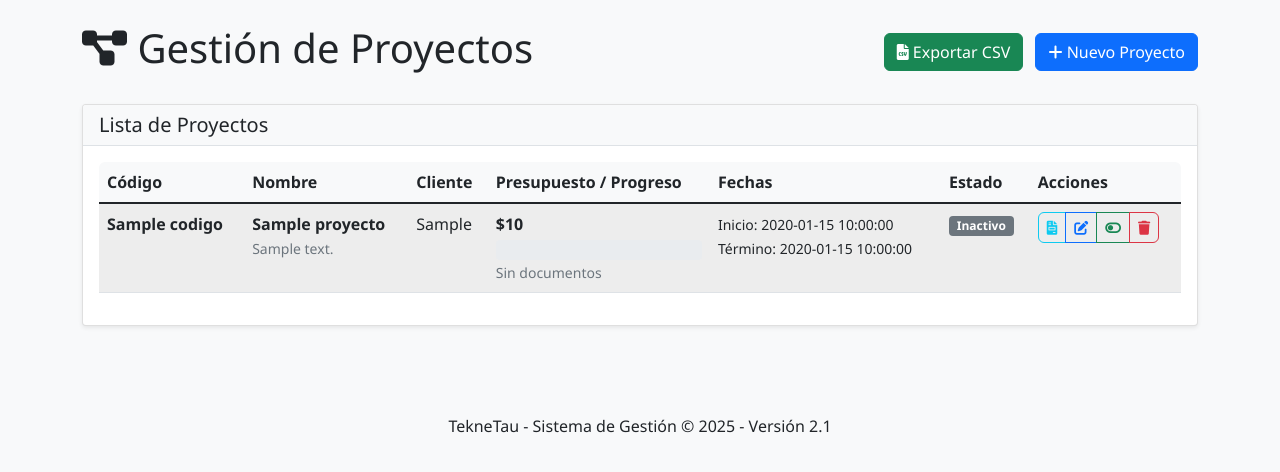
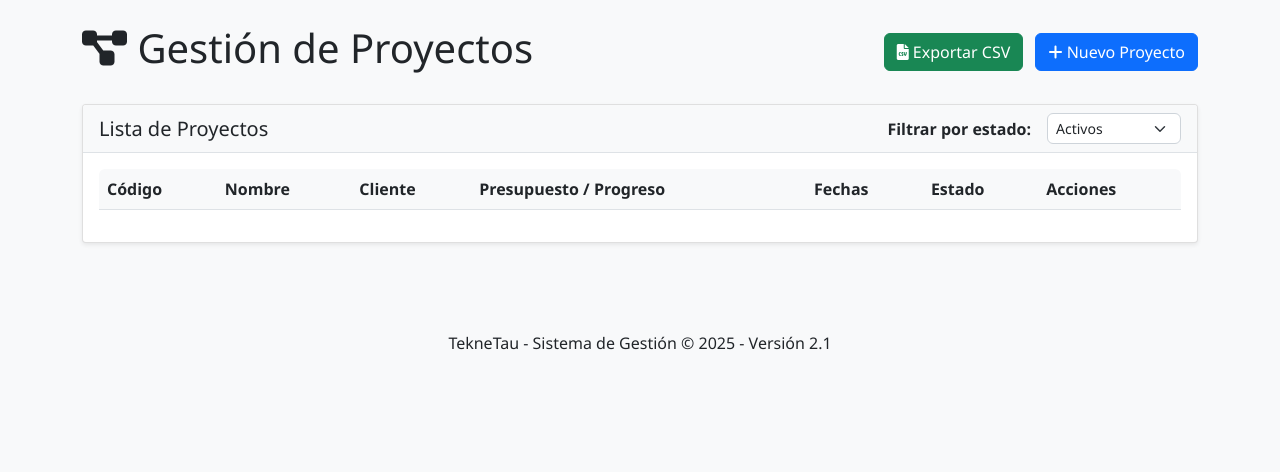
Before and after one commit to Jesus1025/Limpieza-y-MySQL-support, a Flask app: template proyecto integrado final final final/ULTIMA INTENTANDO/proyecto integrado/templates/proyectos.html in a window 1280 px wide. Shown: the part 62-534 px from the top of the page. Run offline with Flask 2, Linux system fonts and the light colour scheme; a user stored in the database is signed in; tables that the repository leaves empty or names only in its code hold one stand-in row (values such as "Sample post"); the template is opened without the code that fills it: most values are stand-ins (such as "Sample title", 1, 10 or a date in 2020).

Commit message:
final final final

```diff
--- a/proyecto integrado final final final/ULTIMA INTENTANDO/proyecto integrado/templates/proyectos.html
+++ b/proyecto integrado final final final/ULTIMA INTENTANDO/proyecto integrado/templates/proyectos.html
@@ -22,12 +22,21 @@
 <div class="row">
     <div class="col-12">
         <div class="card">
-            <div class="card-header">
+            <div class="card-header d-flex justify-content-between align-items-center">
                 <h5 class="card-title mb-0">Lista de Proyectos</h5>
+                <div class="d-flex align-items-center gap-2">
+                    <label class="mb-0 me-2">Filtrar por estado:</label>
+                    <select id="filtroEstadoProyecto" class="form-select form-select-sm" style="width: auto;" onchange="filtrarProyectos()">
+                        <option value="">Todos</option>
+                        <option value="Activo" selected>Activos</option>
+                        <option value="Inactivo">Inactivos</option>
+                        <option value="Completado">Completados</option>
+                    </select>
+                </div>
             </div>
             <div class="card-body">
                 <div class="table-responsive">
-                    <table class="table table-striped">
+                    <table class="table table-striped" id="tablaProyectos">
                         <thead>
                             <tr>
                                 <th>Código</th>
@@ -39,9 +48,9 @@
                                 <th>Acciones</th>
                             </tr>
                         </thead>
-                        <tbody>
+                        <tbody id="cuerpoTablaProyectos">
                             {% for proyecto in proyectos %}
-                            <tr>
+                            <tr data-estado="{{ proyecto.estado or 'Activo' }}">
                                 <td><strong>{{ proyecto.codigo }}</strong></td>
                                 <td>
                                     <div class="fw-bold">{{ proyecto.nombre }}</div>
@@ -631,5 +640,26 @@ document.getElementById('modalProyecto').addEventListener('hidden.bs.modal', fun
     document.getElementById('codigo').readOnly = false;
     proyectoEditando = null;
 });
+
+// Función para filtrar proyectos por estado
+function filtrarProyectos() {
+    const filtro = document.getElementById('filtroEstadoProyecto').value;
+    const filas = document.querySelectorAll('#cuerpoTablaProyectos tr');
+
+    filas.forEach(fila => {
+        const estadoFila = fila.getAttribute('data-estado');
+        if (filtro === '' || estadoFila === filtro) {
+            fila.style.display = '';
+        } else {
+            fila.style.display = 'none';
+        }
+    });
+}
+
+// Aplicar filtro inicial al cargar la página
+document.addEventListener('DOMContentLoaded', function() {
+    // Pequeño delay para asegurar que todo está cargado
+    setTimeout(filtrarProyectos, 100);
+});
 </script>
 {% endblock %}
```
